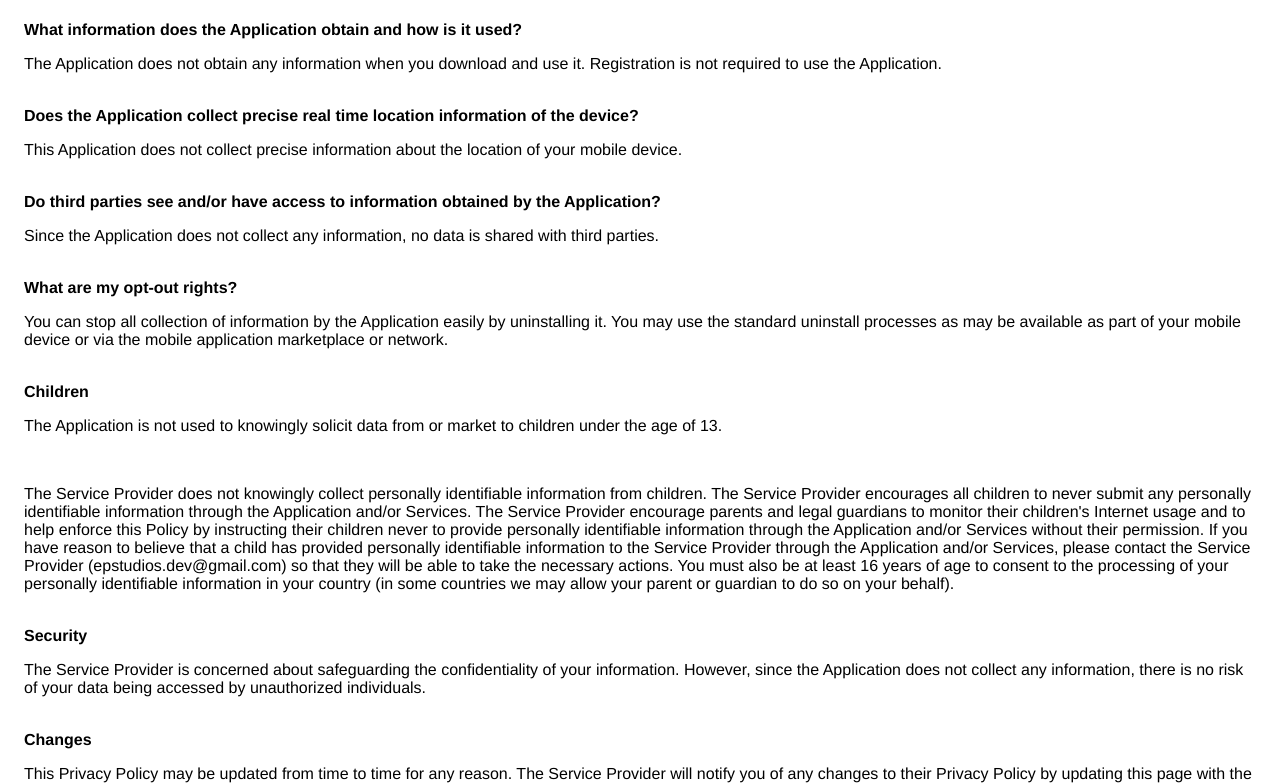
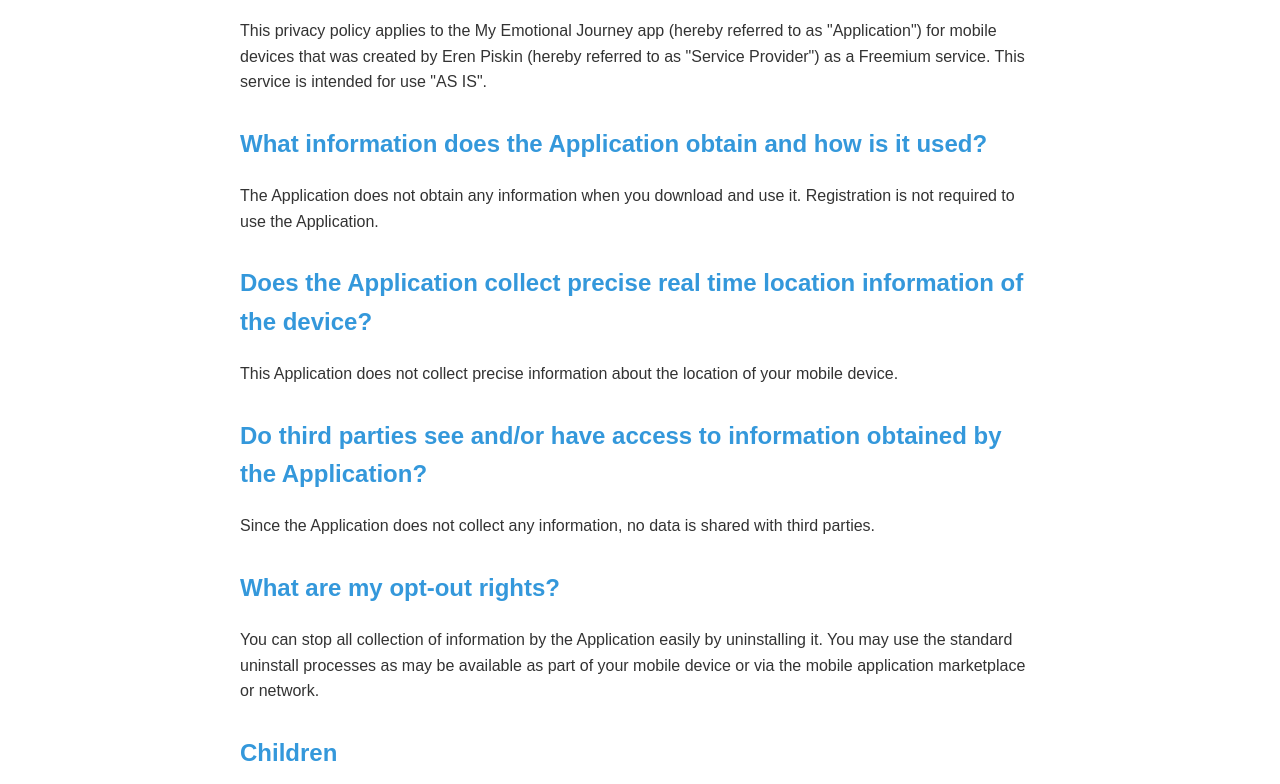
Before and after one commit to ErenPiskin/privacy-policy, a plain HTML site: page index.html in a window 1280 px wide. Shown: the part 107-891 px from the top of the page. Drawn offline with Linux system fonts and the light colour scheme.

Commit message:
Update index.html

```diff
--- a/index.html
+++ b/index.html
@@ -1,23 +1,76 @@
 <!DOCTYPE html>
 <html>
 <head>
-      <meta charset='utf-8'>
-      <meta name='viewport' content='width=device-width'>
+    <meta charset="utf-8">
+    <meta name="viewport" content="width=device-width, initial-scale=1">
     <title>Privacy Policy</title>
-      <style> body { font-family: 'Helvetica Neue', Helvetica, Arial, sans-serif; padding:1em; } </style>
+    <style>
+        body {
+            font-family: Arial, sans-serif;
+            margin: 0;
+            padding: 0;
+            color: #333;
+            line-height: 1.6;
+        }
+        .container {
+            max-width: 800px;
+            margin: 0 auto;
+            padding: 20px;
+        }
+        h1 {
+            color: #2c3e50;
+            border-bottom: 1px solid #eee;
+            padding-bottom: 10px;
+        }
+        h2 {
+            color: #3498db;
+            margin-top: 30px;
+        }
+        p {
+            margin-bottom: 15px;
+        }
+    </style>
 </head>
 <body>
-    <strong>Privacy Policy</strong><p>This privacy policy applies to the My Emotional Journey app (hereby referred to as "Application") for mobile devices that was created by Eren Piskin (hereby referred to as "Service Provider") as a Freemium service. This service is intended for use "AS IS".</p><br><strong>What information does the Application obtain and how is it used?</strong><p>The Application does not obtain any information when you download and use it. Registration is not required to use the Application.</p><br><strong>Does the Application collect precise real time location information of the device?</strong><p>This Application does not collect precise information about the location of your mobile device.</p><br><strong>Do third parties see and/or have access to information obtained by the Application?</strong><p>Since the Application does not collect any information, no data is shared with third parties.</p><br><strong>What are my opt-out rights?</strong><p>You can stop all collection of information by the Application easily by uninstalling it. You may use the standard uninstall processes as may be available as part of your mobile device or via the mobile application marketplace or network.</p><br><strong>Children</strong><p>The Application is not used to knowingly solicit data from or market to children under the age of 13.</p><br><p>The Service Provider does not knowingly collect personally
-identifiable information from children. The Service Provider
-encourages all children to never submit any personally
-identifiable information through the Application and/or Services.
-The Service Provider encourage parents and legal guardians to monitor
-their children's Internet usage and to help enforce this Policy by instructing
-their children never to provide personally identifiable information through the Application and/or Services without their permission. If you have reason to believe that a child
-has provided personally identifiable information to the Service Provider through the Application and/or Services,
-please contact the Service Provider (epstudios.dev@gmail.com) so that they will be able to take the necessary actions.
-You must also be at least 16 years of age to consent to the processing
-of your personally identifiable information in your country (in some countries we may allow your parent
-or guardian to do so on your behalf).</p><br><strong>Security</strong><p>The Service Provider is concerned about safeguarding the confidentiality of your information. However, since the Application does not collect any information, there is no risk of your data being accessed by unauthorized individuals.</p><br><strong>Changes</strong><p>This Privacy Policy may be updated from time to time for any reason. The Service Provider will notify you of any changes to their Privacy Policy by updating this page with the new Privacy Policy. You are advised to consult this Privacy Policy regularly for any changes, as continued use is deemed approval of all changes.</p><br><p>This privacy policy is effective as of 2025-03-06</p><br><strong>Your Consent</strong><p>By using the Application, you are consenting to the processing of your information as set forth in this Privacy Policy now and as amended by the Service Provider.</p><br><strong>Contact Us</strong><p>If you have any questions regarding privacy while using the Application, or have questions about the practices, please contact the Service Provider via email at epstudios.dev@gmail.com.</p><hr><p>This privacy policy page was generated by <a href="https://app-privacy-policy-generator.nisrulz.com/" target="_blank" rel="noopener noreferrer">App Privacy Policy Generator</a></p>
+    <div class="container">
+        <h1>Privacy Policy</h1>
+
+        <p>This privacy policy applies to the My Emotional Journey app (hereby referred to as "Application") for mobile devices that was created by Eren Piskin (hereby referred to as "Service Provider") as a Freemium service. This service is intended for use "AS IS".</p>
+
+        <h2>What information does the Application obtain and how is it used?</h2>
+        <p>The Application does not obtain any information when you download and use it. Registration is not required to use the Application.</p>
+
+        <h2>Does the Application collect precise real time location information of the device?</h2>
+        <p>This Application does not collect precise information about the location of your mobile device.</p>
+
+        <h2>Do third parties see and/or have access to information obtained by the Application?</h2>
+        <p>Since the Application does not collect any information, no data is shared with third parties.</p>
+
+        <h2>What are my opt-out rights?</h2>
+        <p>You can stop all collection of information by the Application easily by uninstalling it. You may use the standard uninstall processes as may be available as part of your mobile device or via the mobile application marketplace or network.</p>
+
+        <h2>Children</h2>
+        <p>The Application is not used to knowingly solicit data from or market to children under the age of 13. The Service Provider does not knowingly collect personally identifiable information from children. The Service Provider encourages all children to never submit any personally identifiable information through the Application and/or Services.</p>
+
+        <p>The Service Provider encourage parents and legal guardians to monitor their children's Internet usage and to help enforce this Policy by instructing their children never to provide personally identifiable information through the Application and/or Services without their permission.</p>
+
+        <p>If you have reason to believe that a child has provided personally identifiable information to the Service Provider through the Application and/or Services, please contact the Service Provider (epstudios.dev@gmail.com) so that they will be able to take the necessary actions.</p>
+
+        <p>You must also be at least 16 years of age to consent to the processing of your personally identifiable information in your country (in some countries we may allow your parent or guardian to do so on your behalf).</p>
+
+        <h2>Security</h2>
+        <p>The Service Provider is concerned about safeguarding the confidentiality of your information. However, since the Application does not collect any information, there is no risk of your data being accessed by unauthorized individuals.</p>
+
+        <h2>Changes</h2>
+        <p>This Privacy Policy may be updated from time to time for any reason. The Service Provider will notify you of any changes to their Privacy Policy by updating this page with the new Privacy Policy. You are advised to consult this Privacy Policy regularly for any changes, as continued use is deemed approval of all changes.</p>
+
+        <p>This privacy policy is effective as of 2025-03-06</p>
+
+        <h2>Your Consent</h2>
+        <p>By using the Application, you are consenting to the processing of your information as set forth in this Privacy Policy now and as amended by the Service Provider.</p>
+
+        <h2>Contact Us</h2>
+        <p>If you have any questions regarding privacy while using the Application, or have questions about the practices, please contact the Service Provider via email at epstudios.dev@gmail.com.</p>
+    </div>
 </body>
 </html>
```
Lines whose indentation alone changed are shown as unchanged.
